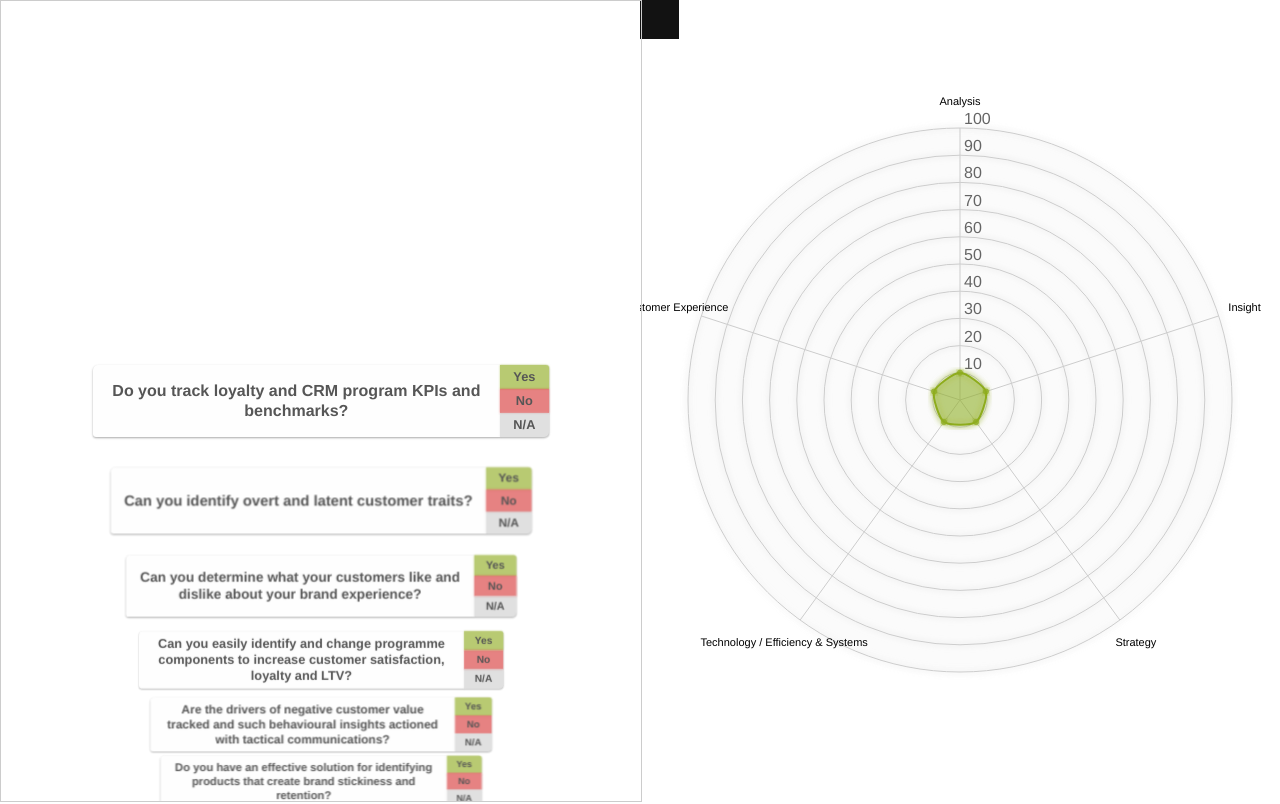
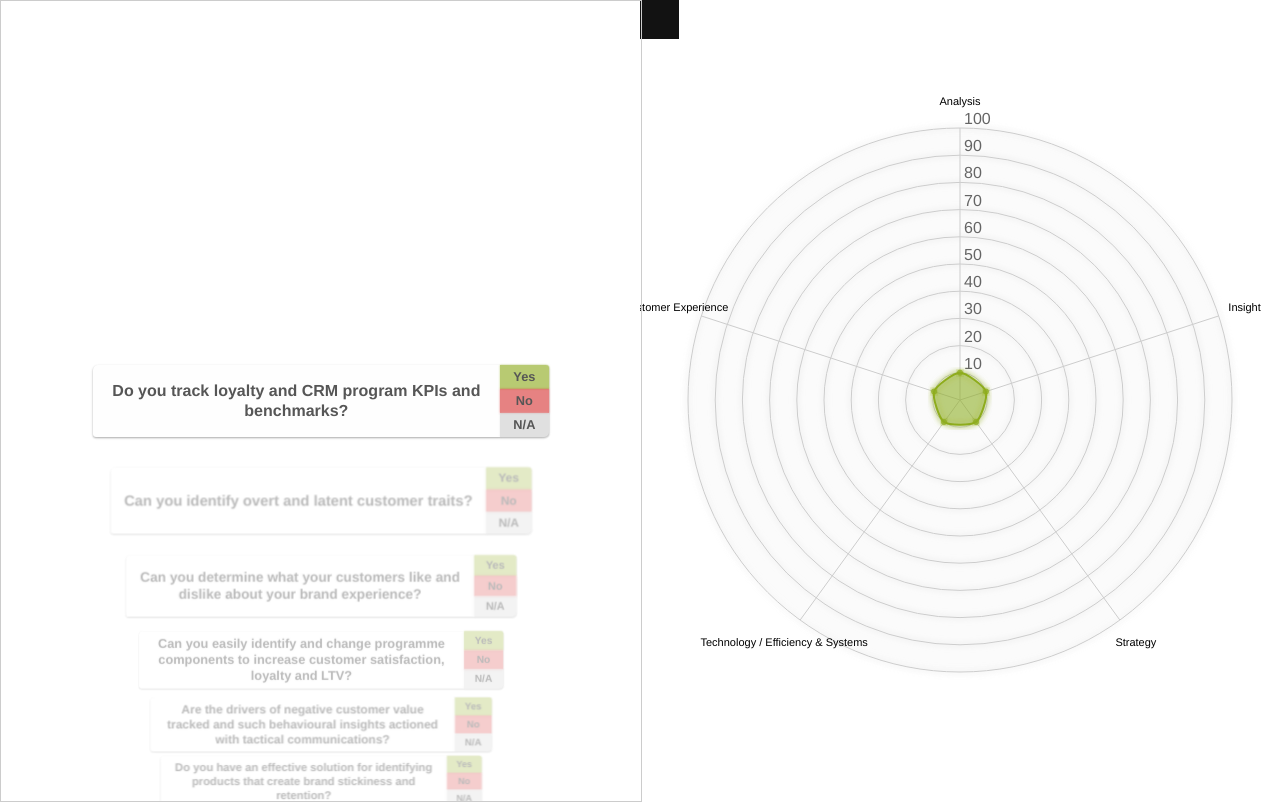
Before and after one commit to monsterwen/salesTool, a Vue app: page / in a window 1280 px wide. Built offline with nearby package versions, Linux system fonts and the light colour scheme.

Commit message:
hell yeah

```diff
--- a/src/components/QuestionCard.vue
+++ b/src/components/QuestionCard.vue
@@ -1,31 +1,9 @@
 <template>
-    <div class="questionCard">
+    <div class="questionCard" :class="{ 'inactive': inactive }">
         <div class="questionText">
             <p>{{ question }}</p>
         </div>
         <div class="questionResponse">
-<!--            <ul>-->
-<!--                <li>-->
-<!--                    <input type="radio" id="f-option" name="selector">-->
-<!--                    <label for="f-option">Yes</label>-->
-
-<!--                    <div class="check"></div>-->
-<!--                </li>-->
-
-<!--                <li>-->
-<!--                    <input type="radio" id="s-option" name="selector">-->
-<!--                    <label for="s-option">No</label>-->
-
-<!--                    <div class="check"><div class="inside"></div></div>-->
-<!--                </li>-->
-
-<!--                <li>-->
-<!--                    <input type="radio" id="t-option" name="selector">-->
-<!--                    <label for="t-option">N/A</label>-->
-
-<!--                    <div class="check"><div class="inside"></div></div>-->
-<!--                </li>-->
-<!--            </ul>-->
             <div class="responseDiv"
                  id="yes"
                  v-on:click="selection('yes')">
@@ -52,6 +30,10 @@
             question: {
                 type: String,
                 required: true
+            },
+            inactive: {
+                type: Boolean,
+                default: () => false
             }
         },
         methods: {
@@ -74,7 +56,12 @@
     background-color: #FEFEFE;
     box-shadow: 0 1px 3px rgba(0,0,0,0.12), 0 1px 2px rgba(0,0,0,0.24);
     display: flex;
+    user-select: none;
     /*flex-direction: column;*/
+}
+.inactive {
+    opacity: 0.4;
+    pointer-events: none;
 }
 .questionText {
     width: calc(100% - 52px);
--- a/src/components/Questionaire.vue
+++ b/src/components/Questionaire.vue
@@ -7,6 +7,7 @@
                  :key="`question${i}`">
                 <QuestionCard
                     :question="question.question"
+                    :inactive="selectedIndex !== i"
                 ></QuestionCard>
             </div>
         </div>
```
